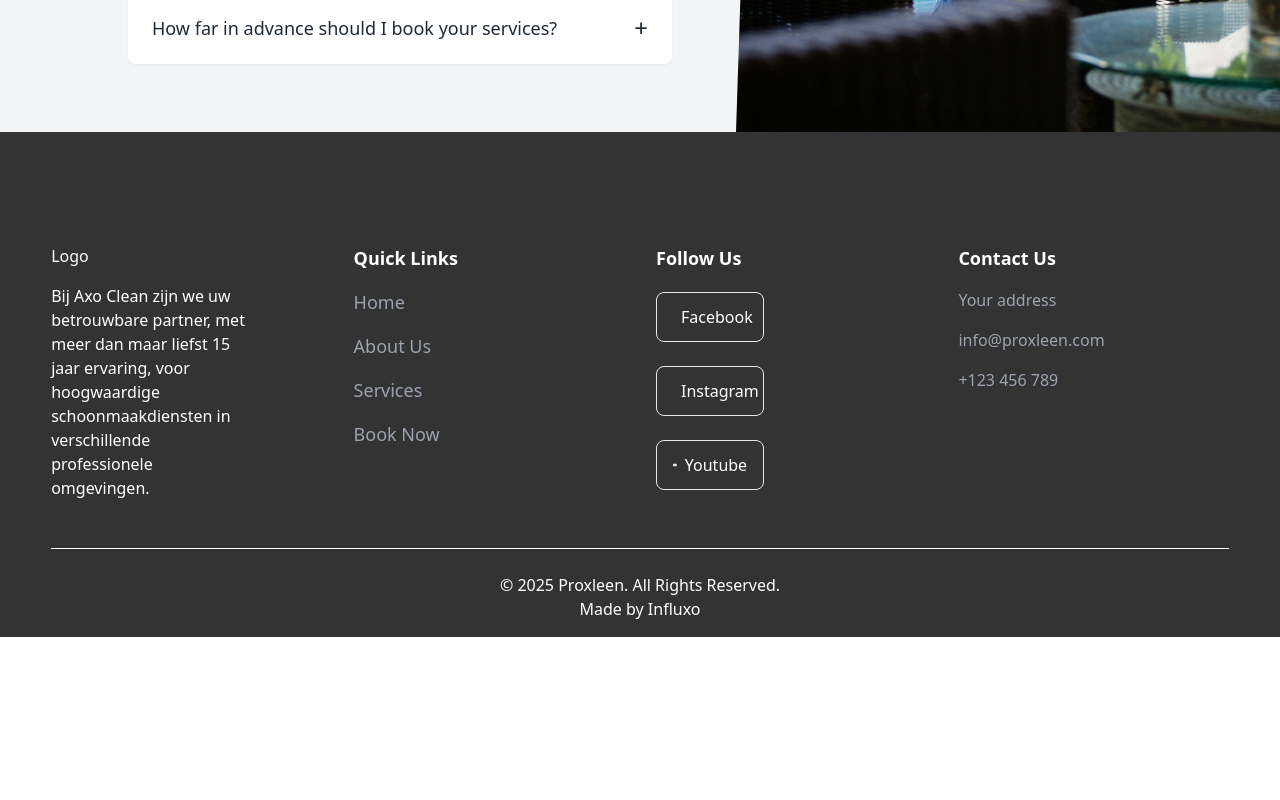
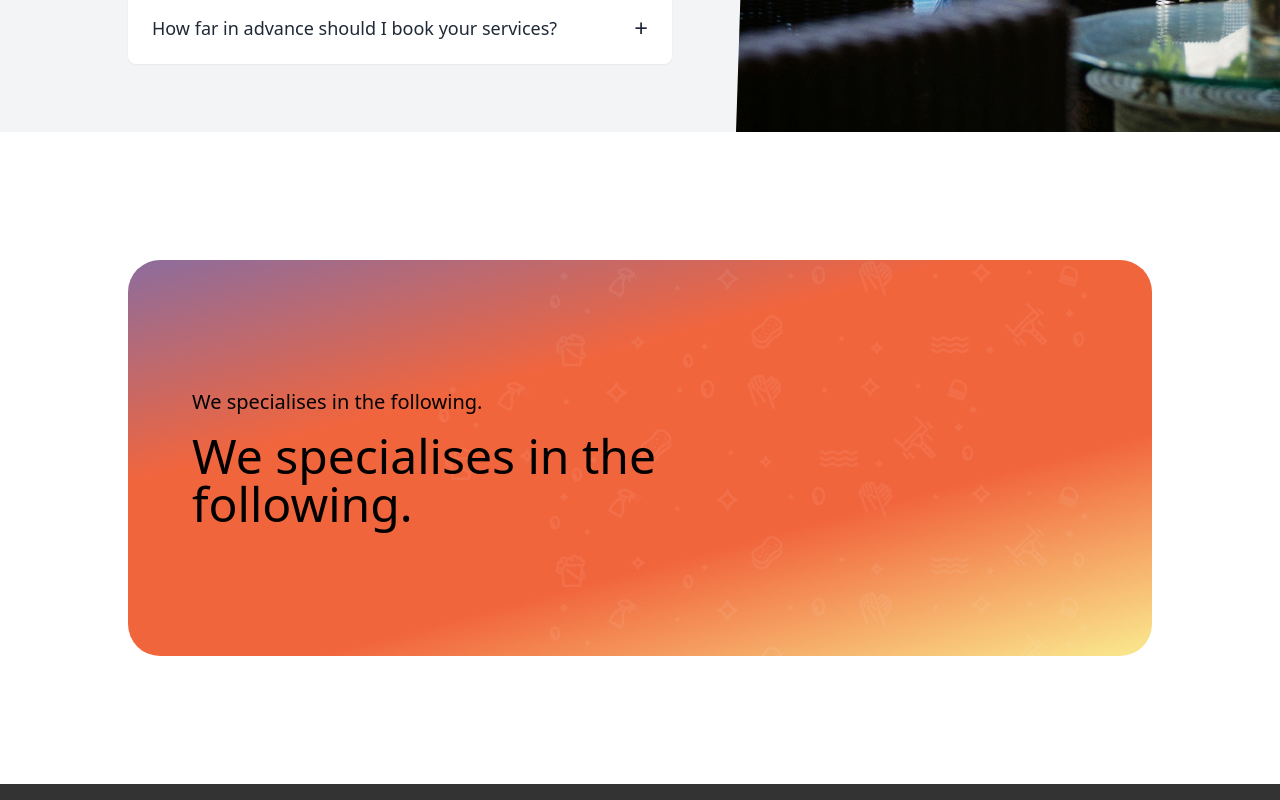
Before and after one commit to influxo/proXLeen, a React (Vite) app: page / in a window 1280 px wide. Shown: the part 4820-5620 px from the top of the page. Before the commit the page ends 5457 px from the top, so only its background shows below. Built offline with nearby package versions, Linux system fonts and the light colour scheme.

Commit message:
added radient shtollovatjhe

```diff
--- /dev/null
+++ b/src/components/GradientCard.tsx
@@ -0,0 +1,40 @@
+import React from "react";
+import icons from "../assets/icons/smallicons.svg";
+
+interface GradientCardProps {
+  subtitle?: string;
+  title: string;
+}
+
+const GradientCard: React.FC<GradientCardProps> = ({
+  subtitle = "We specialises in the following.",
+  title,
+}) => {
+  return (
+    //linear-gradient(150deg, #8C6D9E, #F1653D, #FAEA8F)
+    <div
+      style={{
+        background:
+          "linear-gradient(165deg, #8C6D9E, #F1653D, #F1653D,#FAEA8F)",
+      }}
+      className="relative w-full overflow-hidden rounded-[32px] px-16 py-32 "
+    >
+      {/* Decorative Icons */}
+      <div className="absolute right-16 top-0 opacity-20">
+        <div className="flex flex-wrap gap-4">
+          <img src={icons} alt="" />
+        </div>
+      </div>
+
+      {/* Content */}
+      <div className="relative z-10">
+        {subtitle && <p className=" font-medium text-xl mb-4">{subtitle}</p>}
+        <h2 className="text-black text-4xl md:text-5xl font-medium max-w-2xl leading-tight">
+          {title}
+        </h2>
+      </div>
+    </div>
+  );
+};
+
+export default GradientCard;
--- a/src/pages/Home.tsx
+++ b/src/pages/Home.tsx
@@ -6,6 +6,7 @@ import ProffesionalMaintenance from "../components/Home/ProffesionalMaintenance"
 import ServiceSlider from "../components/Home/ServiceSlider";
 import Cta from "../components/Cta";
 import Faq from "../components/Faq";
+import GradientCard from "../components/GradientCard";
 
 const Home: React.FC = () => {
   return (
@@ -17,6 +18,9 @@ const Home: React.FC = () => {
       <ProffesionalMaintenance />
       <ServiceSlider />
       <Faq />
+      <div className="px-[10%] py-32">
+        <GradientCard title="We specialises in the following." />
+      </div>
     </div>
   );
 };
```
Also changed, not shown: src/assets/icons/smallicons.svg (added).
